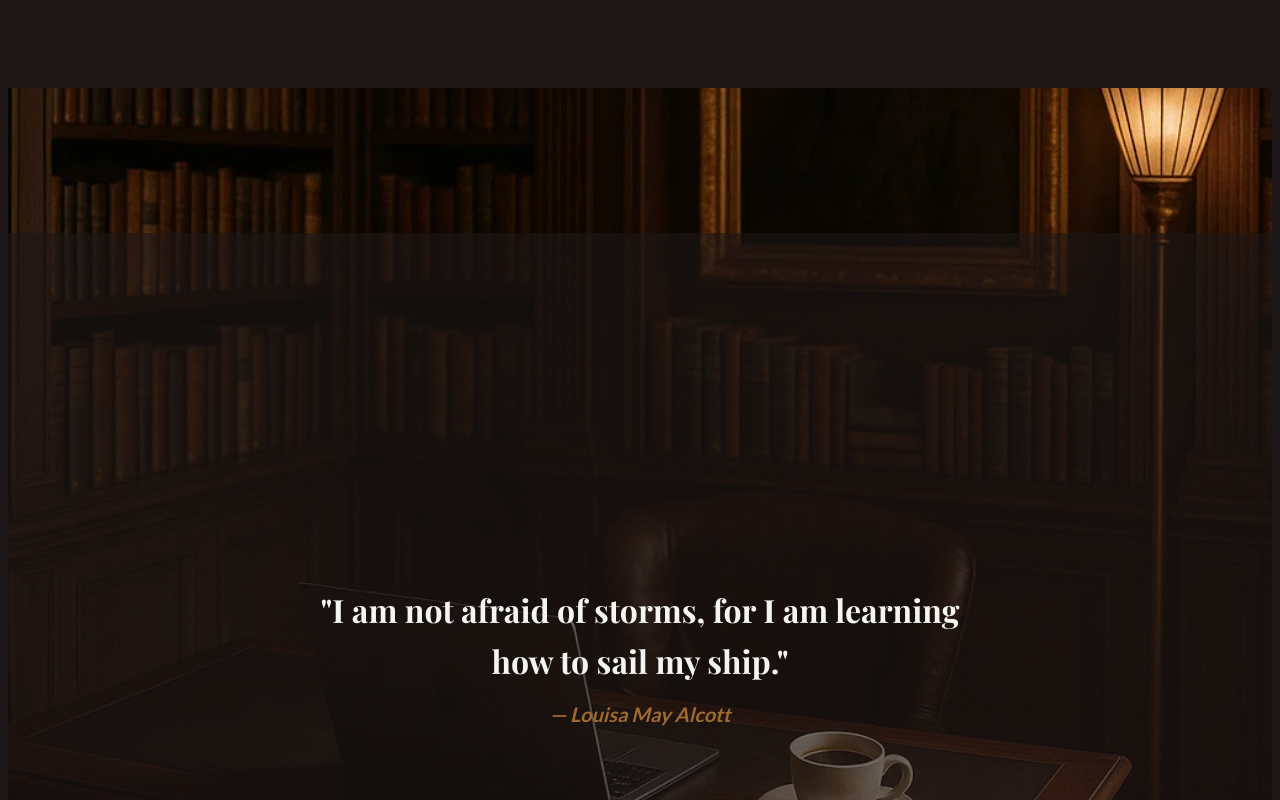
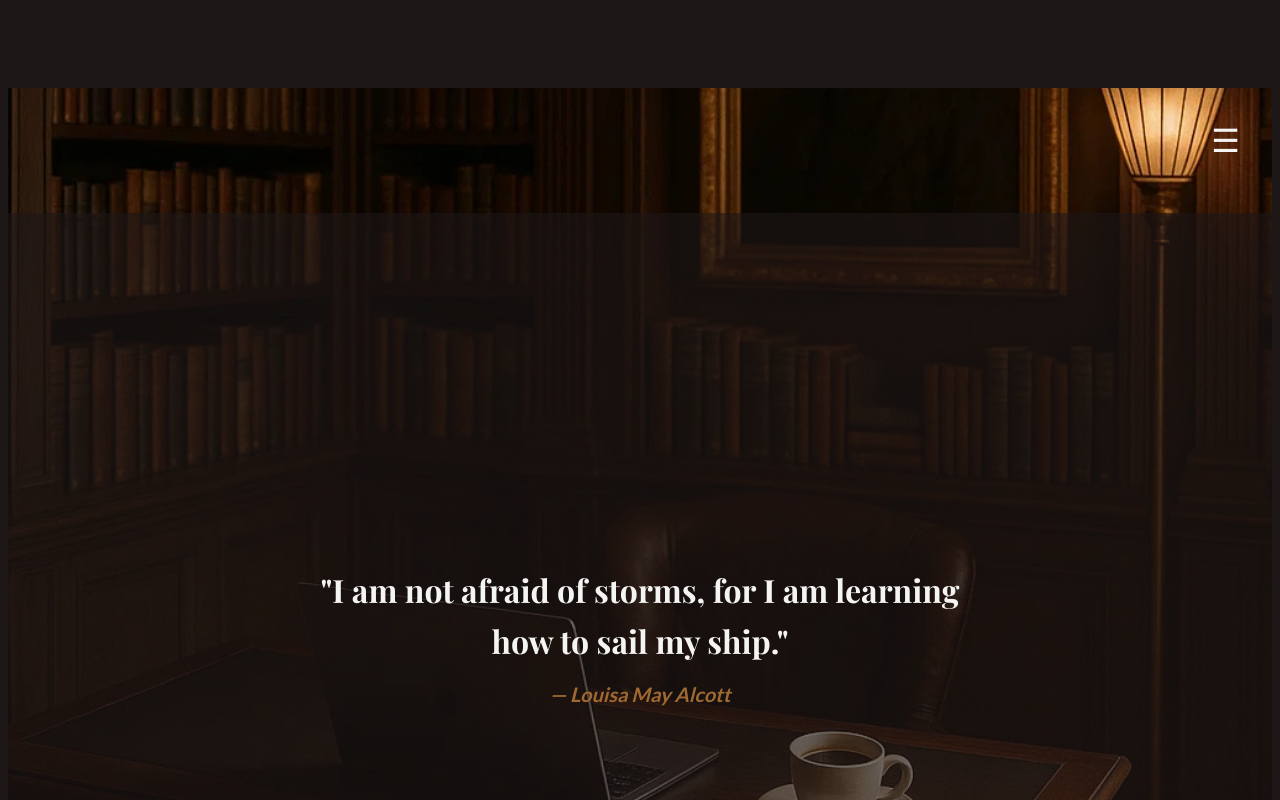
Before and after one commit to Ltdicrisi/portfolio-quest, a React (Vite) app: page / in a window 1280 px wide. Shown: the top 800 px of the page. Built offline with nearby package versions, Linux system fonts and the light colour scheme.

Commit message:
Fixed accessibility and autofill

```diff
--- a/src/components/Contact.jsx
+++ b/src/components/Contact.jsx
@@ -10,13 +10,13 @@ function Contact() {
         <input type="hidden" name="form-name" value="contact" />
 
         <label htmlFor="name">Name</label>
-        <input type="text" name="name" required />
+        <input type="text" name="name" id="name" autocomplete="name" required />
 
         <label htmlFor="email">Email</label>
-        <input type="email" name="email" required />
+        <input type="email" name="email" id="email" autocomplete="email" required />
 
         <label htmlFor="message">Message</label>
-        <textarea name="message" rows="5" required />
+        <textarea name="message" id="message" rows="5" autocomplete="off" required />
 
         <button type="submit">Send Message</button>
       </form>
--- a/src/components/Hero.css
+++ b/src/components/Hero.css
@@ -90,3 +90,12 @@
     transform: translateY(0);
   }
 }
+.menu-icon {
+  position: absolute;
+  top: 2rem;
+  right: 2rem;
+  font-size: 2rem;
+  color: var(--color-text); /* Or use #fff to test */
+  cursor: pointer;
+  z-index: 5; /* Ensure it's above the overlay and image */
+}
```
